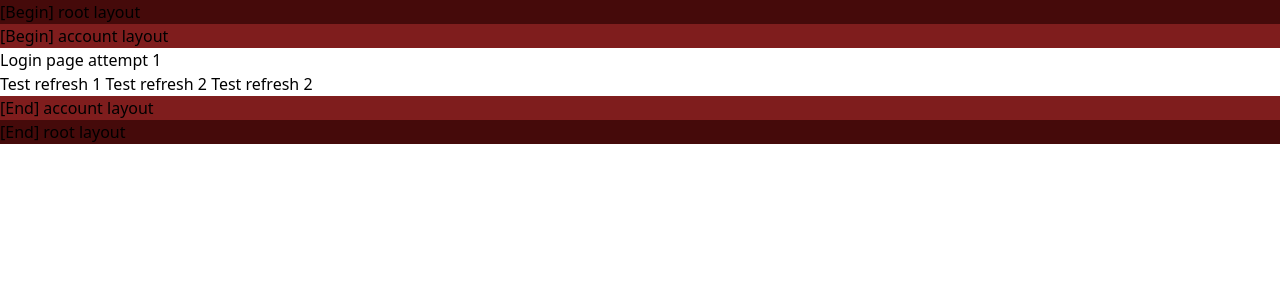
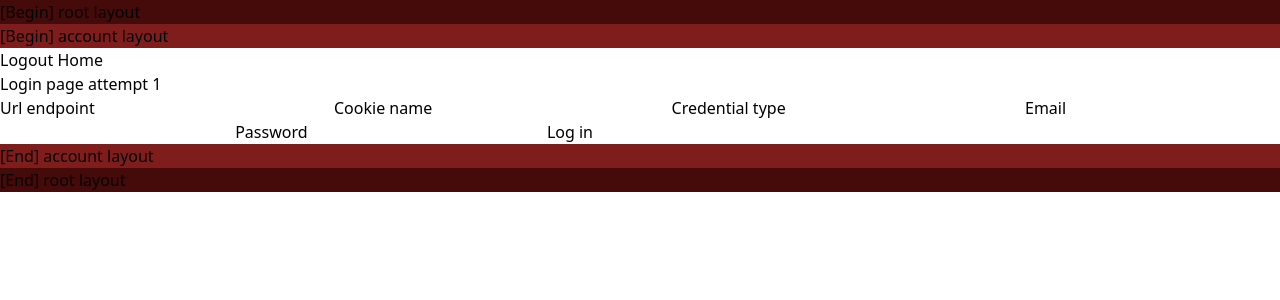
Before and after one commit to reevald/improveyou, a SvelteKit app in the folder frontend/: page /login in a window 1280 px wide. Shown: the top 300 px of the page. Built offline with nearby package versions, Linux system fonts and the light colour scheme; no server answers.

Commit message:
Add config and try deploy attempt 6

```diff
--- a/frontend/jsconfig.json
+++ b/frontend/jsconfig.json
@@ -2,7 +2,7 @@
   "extends": "./.svelte-kit/tsconfig.json",
   "compilerOptions": {
     "allowJs": true,
-    "checkJs": true,
+    "checkJs": false,
     "esModuleInterop": true,
     "forceConsistentCasingInFileNames": true,
     "resolveJsonModule": true,
--- /dev/null
+++ b/frontend/src/lib/stores.js
@@ -0,0 +1,3 @@
+import { writable } from 'svelte/store';
+
+export const cookieNameJWT = writable('');
--- /dev/null
+++ b/frontend/src/routes/(account)/login/+page.server.js
@@ -0,0 +1,56 @@
+export const ssr = true;
+import { cookieNameJWT } from '$lib/stores.js';
+// const urlLogin = 'http://127.0.0.1:8000/user/login';
+// const urlLogin = 'https://api.improveyou.fun/user/login';
+// const urlRefresh = 'https://api.improveyou.fun/user/refresh';
+const testLogin = async (url = '', credType = 'same-origin', data = {}) => {
+  const response = await fetch(url, {
+    method: 'POST', // *GET, POST, PUT, DELETE, etc.
+    mode: 'cors', // no-cors, *cors, same-origin
+    cache: 'no-cache', // *default, no-cache, reload, force-cache, only-if-cached
+    credentials: credType, // include, *same-origin, omit
+    headers: {
+      'Content-Type': 'application/json'
+    },
+    redirect: 'follow', // manual, *follow, error
+    referrerPolicy: 'no-referrer', // no-referrer, *no-referrer-when-downgrade, origin, origin-when-cross-origin, same-origin, strict-origin, strict-origin-when-cross-origin, unsafe-url
+    body: JSON.stringify(data) // body data type must match "Content-Type" header
+  });
+  return response; // parses JSON response into native JavaScript objects
+};
+
+// /** @type {import('./$types').Actions} */
+export const actions = {
+  login: async ({ cookies, request }) => {
+    const data = await request.formData();
+    const email = data.get('email');
+    const password = data.get('password');
+    const endpoint = data.get('endpoint');
+    const credType = data.get('credType');
+    const cookieName = data.get('cookieName');
+    const response = await testLogin(endpoint, credType, {
+      email,
+      password
+    });
+    cookies.set('test cookie1', 'value cookie1');
+    const cookieku = response.headers.get('set-cookie');
+    if (cookieku) {
+      const values = cookieku.split(';').reduce((res, item) => {
+        const data = item.trim().split('=');
+        return { ...res, [data[0]]: data[1] };
+      }, {});
+      cookieNameJWT.update(() => cookieName);
+      cookies.set(cookieName, values[cookieName], {
+        expires: new Date(values['expires']),
+        maxAge: values['Max-Age'],
+        path: '/',
+        httpOnly: true,
+        sameSite: 'lax', // true = Strict
+        secure: true,
+        domain: 'improveyou.fun'
+      });
+      // return { success: true };
+    }
+    return await response.json();
+  }
+};
--- a/frontend/src/routes/(account)/login/+page.svelte
+++ b/frontend/src/routes/(account)/login/+page.svelte
@@ -1,97 +1,34 @@
 <script>
-  // https://developer.mozilla.org/en-US/docs/Web/API/Fetch_API/Using_Fetch
-  const testLogin = async (url = '', data = {}) => {
-    const response = await fetch(url, {
-      method: 'POST', // *GET, POST, PUT, DELETE, etc.
-      mode: 'cors', // no-cors, *cors, same-origin
-      cache: 'no-cache', // *default, no-cache, reload, force-cache, only-if-cached
-      credentials: 'same-origin', // include, *same-origin, omit
-      headers: {
-        'Content-Type': 'application/json'
-      },
-      redirect: 'follow', // manual, *follow, error
-      referrerPolicy: 'no-referrer', // no-referrer, *no-referrer-when-downgrade, origin, origin-when-cross-origin, same-origin, strict-origin, strict-origin-when-cross-origin, unsafe-url
-      body: JSON.stringify(data) // body data type must match "Content-Type" header
-    });
-    return response.json(); // parses JSON response into native JavaScript objects
-  };
-
-  const testRefresh1 = async () => {
-    console.log('Test rest refresh 2 [BEGIN]');
-    await fetch('https://api.improveyou.fun/user/refresh', {
-      method: 'GET',
-      credentials: 'same-origin'
-    }).then(async (newjwt) => {
-      console.log('Test 1-1: Refresh jwt', await newjwt.json());
-    });
-    await fetch('https://api.improveyou.fun/user/refresh', {
-      method: 'GET',
-      credentials: 'same-origin',
-      headers: {
-        'Content-Type': 'application/json',
-        'Access-Control-Allow-Credentials': true
-      }
-    }).then(async (newjwt) => {
-      console.log('Test 1-2: Refresh jwt', await newjwt.json());
-    });
-  };
-
-  const testRefresh2 = async () => {
-    console.log('Test rest refresh 2 [BEGIN]');
-    await fetch('https://api.improveyou.fun/user/refresh', {
-      method: 'GET',
-      credentials: 'include'
-    }).then(async (newjwt) => {
-      console.log('Test 2-1: Refresh jwt', await newjwt.json());
-    });
-
-    await fetch('https://api.improveyou.fun/user/refresh', {
-      method: 'GET',
-      credentials: 'include',
-      headers: {
-        'Content-Type': 'application/json'
-      }
-    }).then(async (newjwt) => {
-      console.log('Test 2-2: Refresh jwt', await newjwt.json());
-    });
-    console.log('Test rest refresh 2 [STOP]');
-  };
-
-  const testRefresh3 = async () => {
-    await fetch('https://api.improveyou.fun/user/refresh', {
-      method: 'GET',
-      credentials: 'include',
-      headers: {
-        'Content-Type': 'application/json',
-        'Access-Control-Allow-Credentials': true
-      }
-    }).then(async (newjwt) => {
-      console.log('Test 2: Refresh jwt', await newjwt.json());
-    });
-  };
-
-  testLogin('https://api.improveyou.fun/user/login', {
-    email: 'bulelu@gmail.com',
-    password: 'hilihwkwk'
-  }).then(async (data) => {
-    console.log('Test 1: Return LOGIN 🔐', data);
-    // await testRefresh1();
-    // console.log('----');
-    // await testRefresh2();
-  });
-
-  testLogin('https://improveyou-api-v1-1-qguw2amrfq-uc.a.run.app/user/login', {
-    email: 'bulelu@gmail.com',
-    password: 'hilihwkwk'
-  }).then(async (data) => {
-    console.log('Test 2: Return LOGIN 🔐', data);
-    // await testRefresh1();
-    // console.log('----');
-    // await testRefresh2();
-  });
+  export let form;
+  if (typeof localStorage !== 'undefined' && form) {
+    localStorage.setItem('jwt', form?.jwt);
+  }
 </script>
 
+<a href="/logout">Logout</a>
+<a href="/home">Home</a>
 <h1>Login page attempt 1</h1>
-<button on:click={testRefresh1}>Test refresh 1</button>
-<button on:click={testRefresh2}>Test refresh 2</button>
-<button on:click={testRefresh3}>Test refresh 2</button>
+
+<form method="POST" action="?/login">
+  <label>
+    Url endpoint
+    <input name="endpoint" type="text" />
+  </label>
+  <label>
+    Cookie name
+    <input name="cookieName" type="text" />
+  </label>
+  <label>
+    Credential type
+    <input name="credType" type="text" />
+  </label>
+  <label>
+    Email
+    <input name="email" type="email" />
+  </label>
+  <label>
+    Password
+    <input name="password" type="password" />
+  </label>
+  <button>Log in</button>
+</form>
--- /dev/null
+++ b/frontend/src/routes/(account)/logout/+page.server.js
@@ -0,0 +1,13 @@
+import { cookieNameJWT } from '$lib/stores.js';
+
+let cookieName;
+
+cookieNameJWT.subscribe((value) => {
+  cookieName = value;
+});
+export function load({ cookies }) {
+  cookies.delete(cookieName);
+  return {
+    status: 'success'
+  };
+}
--- /dev/null
+++ b/frontend/src/routes/(account)/logout/+page.svelte
@@ -0,0 +1,8 @@
+<script>
+  export let data;
+  console.log('data response', data);
+</script>
+
+<a href="/login">Login</a>
+<a href="/home">Home</a>
+<p>Test Logout</p>
--- a/frontend/src/routes/(mainpage)/home/+page.svelte
+++ b/frontend/src/routes/(mainpage)/home/+page.svelte
@@ -1 +1,54 @@
+<script>
+  let endpoint = '';
+  let credType = '';
+  const testRefresh = async () => {
+    console.log('Test rest refresh 1 [BEGIN]');
+    await fetch(endpoint, {
+      method: 'GET',
+      credentials: credType
+    }).then(async (newjwt) => {
+      console.log('Refresh jwt', await newjwt.json());
+    });
+  };
+
+  const testGetGameStat = async () => {
+    console.log('Test get GameStat [BEGIN]');
+    console.log('Bearer ' + localStorage.getItem('jwt'));
+    await fetch(endpoint, {
+      method: 'GET',
+      headers: new Headers({
+        Authorization: `Bearer ${localStorage.getItem('jwt')}`
+      })
+    }).then(async (newjwt) => {
+      console.log('Refresh jwt', await newjwt.json());
+    });
+    console.log('Test get GameStat [END]');
+  };
+
+  const testPutPublicity = async () => {
+    console.log('Test put publicity [BEGIN]');
+    console.log('Bearer ' + localStorage.getItem('jwt'));
+    await fetch(endpoint, {
+      method: 'PUT',
+      headers: new Headers({
+        Authorization: `Bearer ${localStorage.getItem('jwt')}`,
+        'Content-Type': 'application/json'
+      }),
+      body: JSON.stringify({
+        is_public_mode: true
+      })
+    }).then(async (data) => {
+      console.log('New publicity', await data.json());
+    });
+    console.log('Test put publicity [END]');
+  };
+</script>
+
 <h1>Home page</h1>
+<a href="/login">Login</a>
+<a href="/logout">Logout</a>
+<input type="text" bind:value={endpoint} placeholder="endpoint" />
+<input type="text" bind:value={credType} placeholder="cred type" />
+<button on:click={testRefresh}>##Test Refresh##</button>
+<button on:click={testGetGameStat}>##Test Get GameStat##</button>
+<button on:click={testPutPublicity}>##Test Put Publicity##</button>
```
Also changed, not shown: 1 other file (tests, documents, lock files or other folders).
